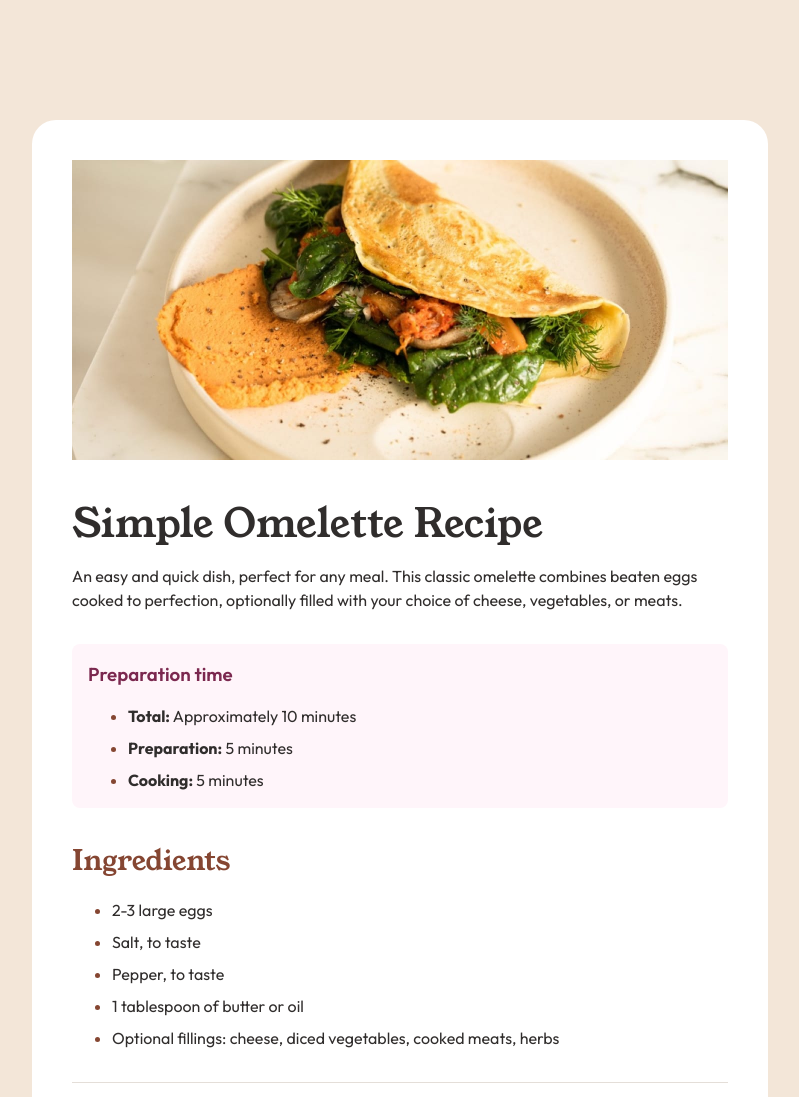
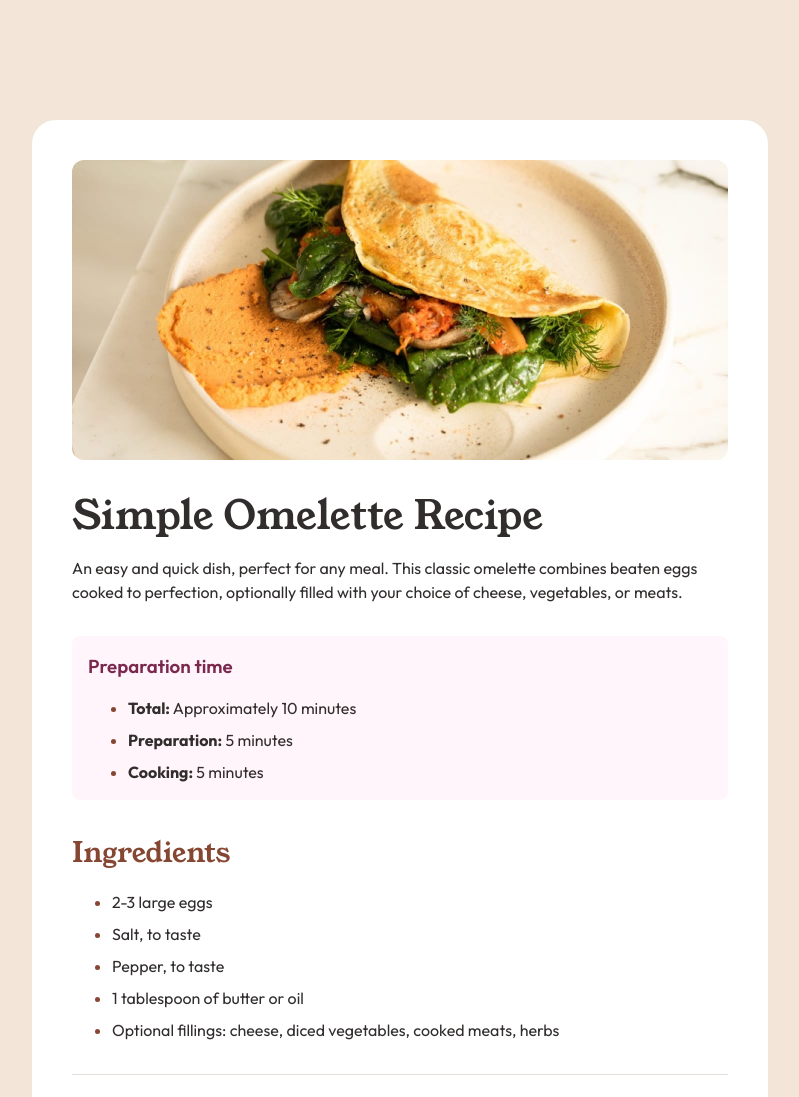
Before and after one commit to thetinyelephant85/FEmentor, a plain HTML site: page recipe-page/index.html in a window 1280 px wide. Shown: the top 1097 px of the page, without its empty margins (240-1039 px from the left). Drawn offline with Linux system fonts and the light colour scheme.

Commit message:
fixed spacing for img and border radius

```diff
--- a/recipe-page/styles.css
+++ b/recipe-page/styles.css
@@ -163,14 +163,16 @@
       margin: 120px auto;
       max-width: 736px;
       border-radius: 24px;
+      padding: 2.5rem;
     }
 
     img {
-      padding: 2.5rem 2.5rem 0 2.5rem; /* border radius is not working due to padding. To review img size */
+      margin-bottom: 2rem;
+      border-radius: 12px;
     }
 
     .content {
-      padding: 2.5rem;
+      padding: 0;
     }
 
     h1 {
```
Also changed, not shown: recipe-page/index.html (+3 -1 lines).
